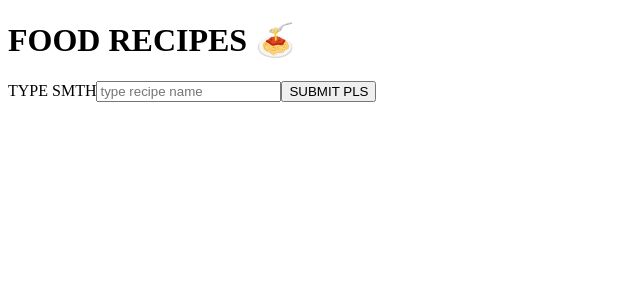
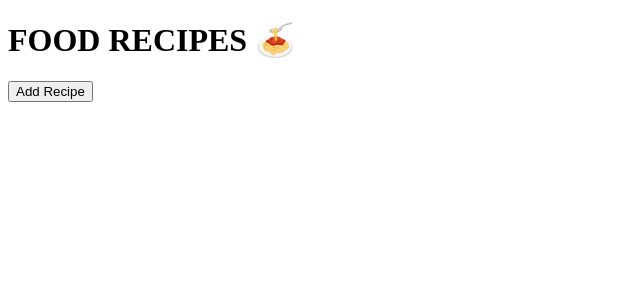
Before and after one commit to MOONYROS/js-react-cookbook, a React (Vite) app: page / in a window 1280 px wide. Shown: the top 300 px of the page, without its empty margins (0-640 px from the left). Built offline with nearby package versions, Linux system fonts and the light colour scheme.

Commit message:
adding items to an array

```diff
--- a/src/App.jsx
+++ b/src/App.jsx
@@ -10,17 +10,28 @@ export default function App() {
     const [recipes, setRecipes] = useState(SORTED_SAMPLES);
 
     const [submittedText, setSubmittedText] = useState("");
+    const [recipeNames, setRecipeNames] = useState([]);
 
     const handleSubmit = (text) => {
         setSubmittedText(text);
+    };
+
+    const addRecipeName = () => {
+        const newRecipeName = `Recipe ${recipeNames.length + 1}`;
+        setRecipeNames([...recipeNames, newRecipeName]);
     };
 
     return (
         <>
             <h1>FOOD RECIPES 🍝</h1>
 
-            <SubmitForm onFormSubmit={handleSubmit} />
-            {submittedText && <TestComponent recipeNames={submittedText} />}
+            <button onClick={addRecipeName}>Add Recipe</button>
+            {recipeNames.map((recipeName, index) => {
+                <TestComponent key={index} recipeName={recipeName} />;
+            })}
+
+            {/* <SubmitForm onFormSubmit={handleSubmit} />
+            {submittedText && <TestComponent recipeNames={submittedText} />} */}
 
             {/* <RecipeEdit onRecipeCreate={handleSubmit} />
             <RecipeList recipes={recipes} /> */}
```
